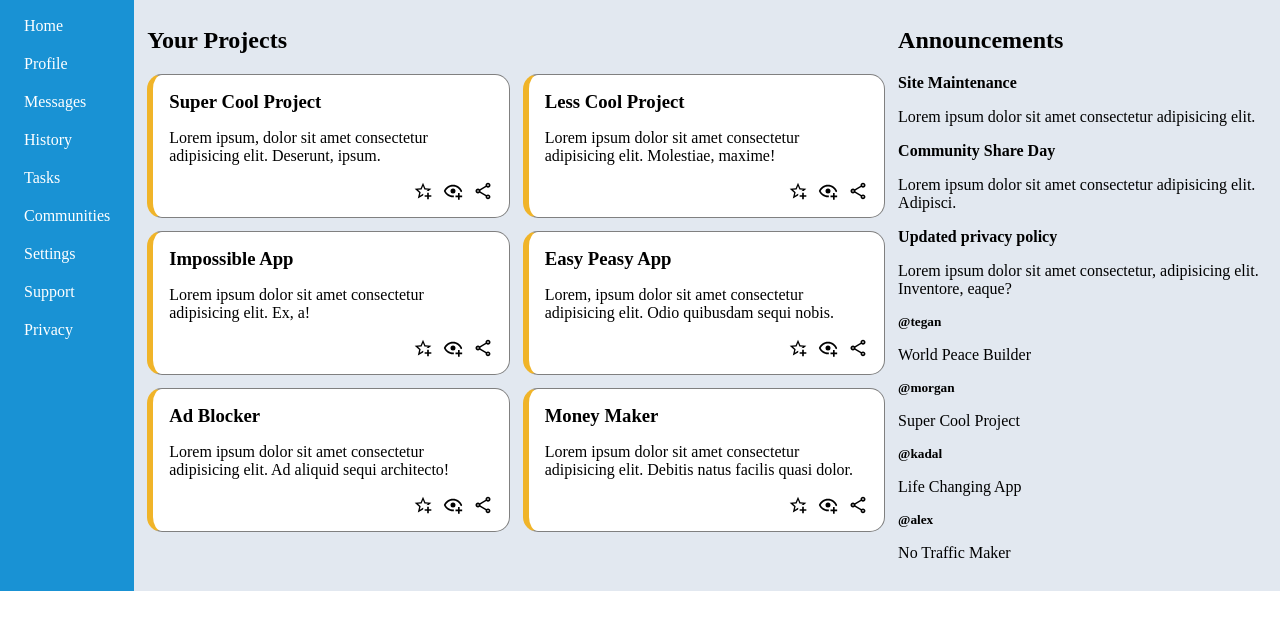
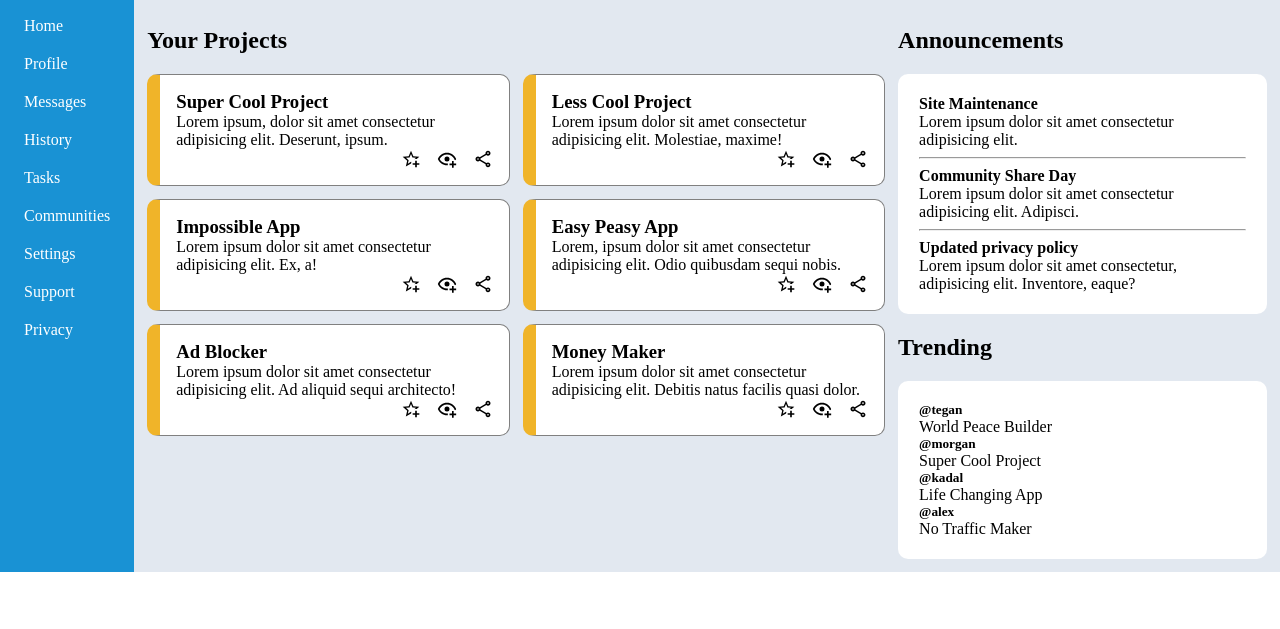
Before and after one commit to kutlo2019/dashboard, a plain HTML site: page index.html in a window 1280 px wide. Shown: the part 45-674 px from the top of the page. Drawn offline with Linux system fonts and the light colour scheme.

Commit message:
incomplete styling of announcements and trending sections

```diff
--- a/index.html
+++ b/index.html
@@ -136,10 +136,12 @@
                             <h4>Site Maintenance</h4>
                             <p>Lorem ipsum dolor sit amet consectetur adipisicing elit.</p>
                         </div>
+                        <hr>
                         <div class="announcement">
                             <h4>Community Share Day</h4>
                             <p>Lorem ipsum dolor sit amet consectetur adipisicing elit. Adipisci.</p>
                         </div>
+                        <hr>
                         <div class="announcement">
                             <h4>Updated privacy policy</h4>
                             <p>Lorem ipsum dolor sit amet consectetur, adipisicing elit. Inventore, eaque?</p>
@@ -147,6 +149,7 @@
                     </div>
                 </div>
                 <div class="trending-wrapper">
+                    <h2>Trending</h2>
                     <div class="trending">
                         <div class="trending-item">
                             <div class="img"></div>
--- a/styles.css
+++ b/styles.css
@@ -8,7 +8,13 @@
     box-sizing: border-box;
 }
 
-h3, h4, h5, h6 {
+html, body {
+    margin: 0;
+    padding: 0;
+    height: 100%;
+}
+
+p, h3, h4, h5, h6 {
     margin: 0;
     padding: 0;
 }
@@ -83,22 +89,23 @@ h3, h4, h5, h6 {
     padding: 16px;
     border: 1px solid grey;
     background-color: var(--sidebar-color);
-    border-left: 6px solid #f0b429;
+    border-left: 13px solid #f0b429;
 
-    border-radius: 15px;
+    border-radius: 10px;
 }
 
 .icons {
     display: flex;
     justify-content: flex-end;
-    gap: 10px;
+    gap: 16px;
 }
 
 .icons img {
     width: 20px;
 }
-html, body {
-    margin: 0;
-    padding: 0;
-    height: 100%;
+
+.announcements, .trending {
+    background-color: var(--sidebar-color);
+    padding: 21px;
+    border-radius: 10px;
 }
```
